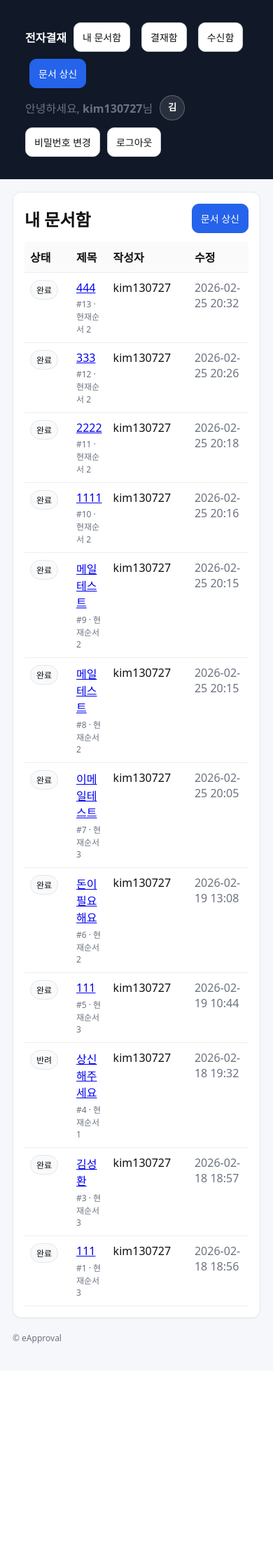
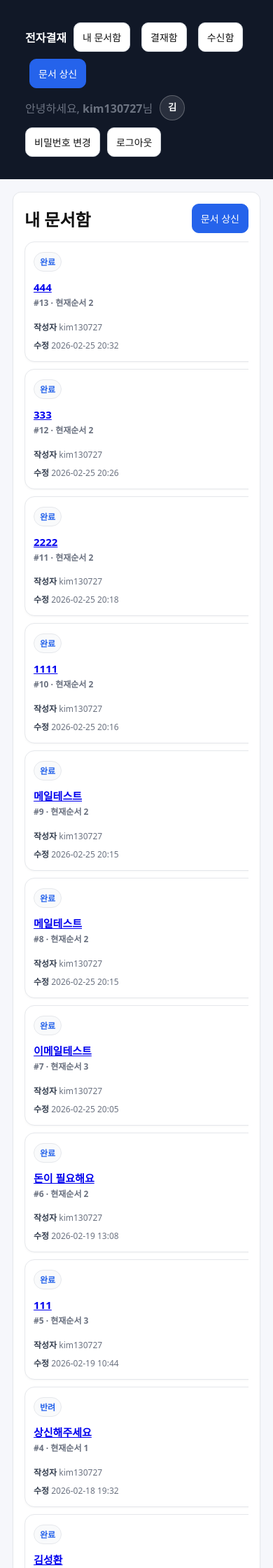
Before and after one commit to kim130727/eapproval, a Django app: page /approvals/docs/ in a window 390 px wide. Shown: the top 2240 px of the page at 70% size. Before the commit the page ends 1919 px from the top, so only its background shows below. Run offline with Django 5.2, Linux system fonts and the light colour scheme; a user stored in the database is signed in; data comes from the database, SQL or seed files in the repository.

Commit message:
모바일 카드형리스트 열 재정렬

```diff
--- a/templates/approvals/doc_list.html
+++ b/templates/approvals/doc_list.html
@@ -8,14 +8,21 @@
       <a class="btn btn-primary" href="{% url 'approvals:doc_create' %}">문서 상신</a>
     </div>
 
-    <div style="margin-top:12px;">
-      <table class="table">
+    <div style="margin-top:12px;" class="table-wrap">
+      <table class="table doc-table">
+        <colgroup>
+          <col style="width:96px;">
+          <col style="width:auto;">
+          <col style="width:110px;">
+          <col style="width:140px;">
+        </colgroup>
+
         <thead>
           <tr>
-            <th style="width:120px;">상태</th>
+            <th>상태</th>
             <th>제목</th>
-            <th style="width:160px;">작성자</th>
-            <th style="width:160px;">수정</th>
+            <th>작성자</th>
+            <th>수정</th>
           </tr>
         </thead>
         <tbody>
@@ -23,7 +30,7 @@
           <tr>
             <td><span class="badge">{{ doc.get_status_display }}</span></td>
             <td>
-              <a href="{% url 'approvals:doc_detail' doc.id %}">
+              <a href="{% url 'approvals:doc_detail' doc.id %}" style="display:inline-block;">
                 {{ doc.title }}
               </a>
               <div class="muted" style="font-size:12px; margin-top:4px;">
--- a/templates/base.html
+++ b/templates/base.html
@@ -14,16 +14,48 @@
     .card { background:#fff; border:1px solid #e5e7eb; border-radius:12px; padding:16px; box-shadow: 0 1px 2px rgba(0,0,0,0.04); }
     .grid { display:grid; gap:12px; }
     .grid-3 { grid-template-columns: repeat(3, minmax(0, 1fr)); }
-    @media (max-width: 860px){ .grid-3 { grid-template-columns: 1fr; } }
+    /* ✅ 모바일에서 패딩/글자 조금 줄여서 더 보기 좋게 */
+    @media (max-width: 640px) {
+      .table th, .table td {
+        padding: 8px 6px;
+        font-size: 13px;
+      }
+    }
     .btn { display:inline-block; padding:10px 12px; border-radius:10px; border:1px solid #d1d5db; background:#fff; text-decoration:none; color:#111; font-size:14px; }
     .btn-primary { background:#2563eb; border-color:#2563eb; color:#fff; }
     .btn-danger { background:#dc2626; border-color:#dc2626; color:#fff; }
     .btn + .btn { margin-left: 6px; }
     .muted { color:#6b7280; }
     .mono { font-family: ui-monospace, SFMono-Regular, Menlo, Monaco, Consolas, "Liberation Mono", "Courier New", monospace; }
-    .table { width:100%; border-collapse: collapse; }
-    .table th, .table td { border-bottom:1px solid #eee; padding:10px 8px; text-align:left; vertical-align:top; }
-    .table th { background:#fafafa; font-weight:600; }
+    /* ✅ 테이블: 열 폭 고정 + 줄바꿈 방지 + 말줄임 */
+    .table {
+      table-layout: fixed;
+      width: 100%;
+    }
+    .table th, .table td {
+      white-space: nowrap;
+      overflow: hidden;
+      text-overflow: ellipsis;
+      /* ⭐ 추가: 4열 전부 가운데 정렬 */
+      text-align: center;
+    }
+
+    /* 제목 열 내용(td)만 왼쪽 */
+    .table td:nth-child(2) {
+      text-align: left;
+    }
+
+    /* 제목 헤더(th)는 가운데 유지 */
+    .table th:nth-child(2) {
+      text-align: center;
+    }
+
+    /* ✅ 모바일에서 테이블 깨짐 방지: 가로 스크롤 허용 */
+    .table-wrap {
+      width: 100%;
+      overflow-x: auto;
+      -webkit-overflow-scrolling: touch;
+    }
     .badge { display:inline-block; padding:4px 8px; border-radius:999px; font-size:12px; border:1px solid #e5e7eb; background:#f9fafb; }
     .row { display:flex; gap:10px; flex-wrap:wrap; align-items:center; }
     .field { margin: 10px 0; }
@@ -94,6 +126,87 @@
     .profile-value{ color:#111; font-size:13px; word-break:break-word; }
 
     .profile-actions{ margin-top:10px; display:flex; gap:8px; }
+
+    /* =======================================================
+   📱MOBILE CARD LAYOUT (doc list)
+    PC = 기존 테이블 유지
+    MOBILE = 카드형 자동 변환
+    ======================================================= */
+    @media (max-width: 768px){
+
+    /* 테이블 구조를 카드처럼 변환 */
+    .doc-table,
+    .doc-table thead,
+    .doc-table tbody,
+    .doc-table th,
+    .doc-table td,
+    .doc-table tr{
+      display:block;
+      width:100%;
+    }
+
+    /* 헤더 숨김 (모바일에서는 불필요) */
+    .doc-table thead{
+      display:none;
+    }
+
+    /* 카드 하나 */
+    .doc-table tr{
+      background:#fff;
+      border:1px solid #e5e7eb;
+      border-radius:14px;
+      padding:10px 12px;
+      margin-bottom:10px;
+      box-shadow:0 1px 3px rgba(0,0,0,0.04);
+    }
+
+    /* td 기본 리셋 */
+    .doc-table td{
+      border:none;
+      padding:4px 0;
+      text-align:left !important;
+      white-space:normal;
+    }
+
+    /* ===== 1줄: 상태 ===== */
+    .doc-table td:nth-child(1){
+      font-size:12px;
+      font-weight:600;
+      color:#2563eb;
+      margin-bottom:4px;
+    }
+
+    /* ===== 2줄: 제목 (가장 크게) ===== */
+    .doc-table td:nth-child(2){
+      font-size:15px;
+      font-weight:700;
+      margin-bottom:8px;
+      line-height:1.4;
+    }
+
+    /* ===== 3줄: 작성자 + 수정 (가로 정렬) ===== */
+    .doc-table td:nth-child(3),
+    .doc-table td:nth-child(4){
+      display:inline-block;
+      font-size:12px;
+      color:#6b7280;
+      margin-right:12px;
+    }
+
+    /* 작성자 앞 라벨 */
+    .doc-table td:nth-child(3)::before{
+      content:"작성자 ";
+      font-weight:600;
+      color:#374151;
+    }
+
+    /* 수정 앞 라벨 */
+    .doc-table td:nth-child(4)::before{
+      content:"수정 ";
+      font-weight:600;
+      color:#374151;
+    }
+  }
   </style>
 </head>
 
```
